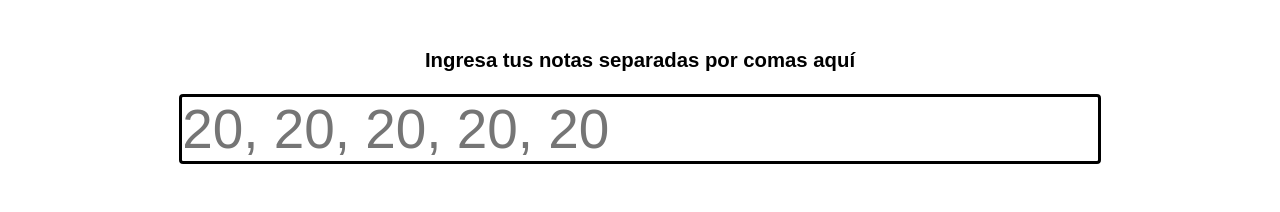
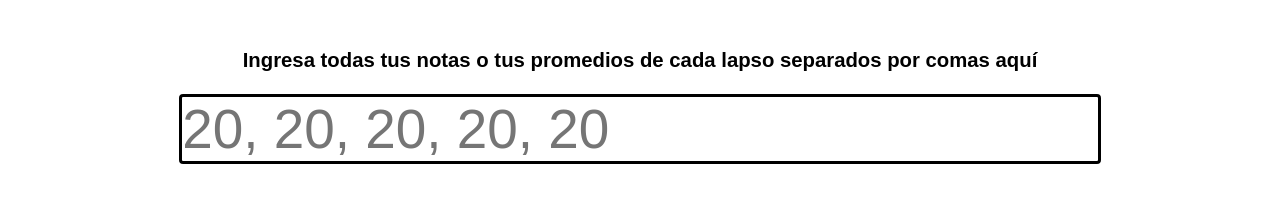
Before and after one commit to diegomdevs/grade-point-average, a plain HTML site: page public/index.html in a window 1280 px wide. Shown: the part 329-541 px from the top of the page. Drawn offline with Linux system fonts and the light colour scheme.

Commit message:
fix
[FIX] form title

```diff
--- a/public/index.html
+++ b/public/index.html
@@ -22,7 +22,10 @@
       />
 
       <section class="main-form-container">
-        <p>Ingresa tus notas separadas por comas aquí</p>
+        <p>
+          Ingresa todas tus notas o tus promedios de cada lapso separados por
+          comas aquí
+        </p>
         <form action="">
           <label class="form--grades" for="grades">
             <input
```
